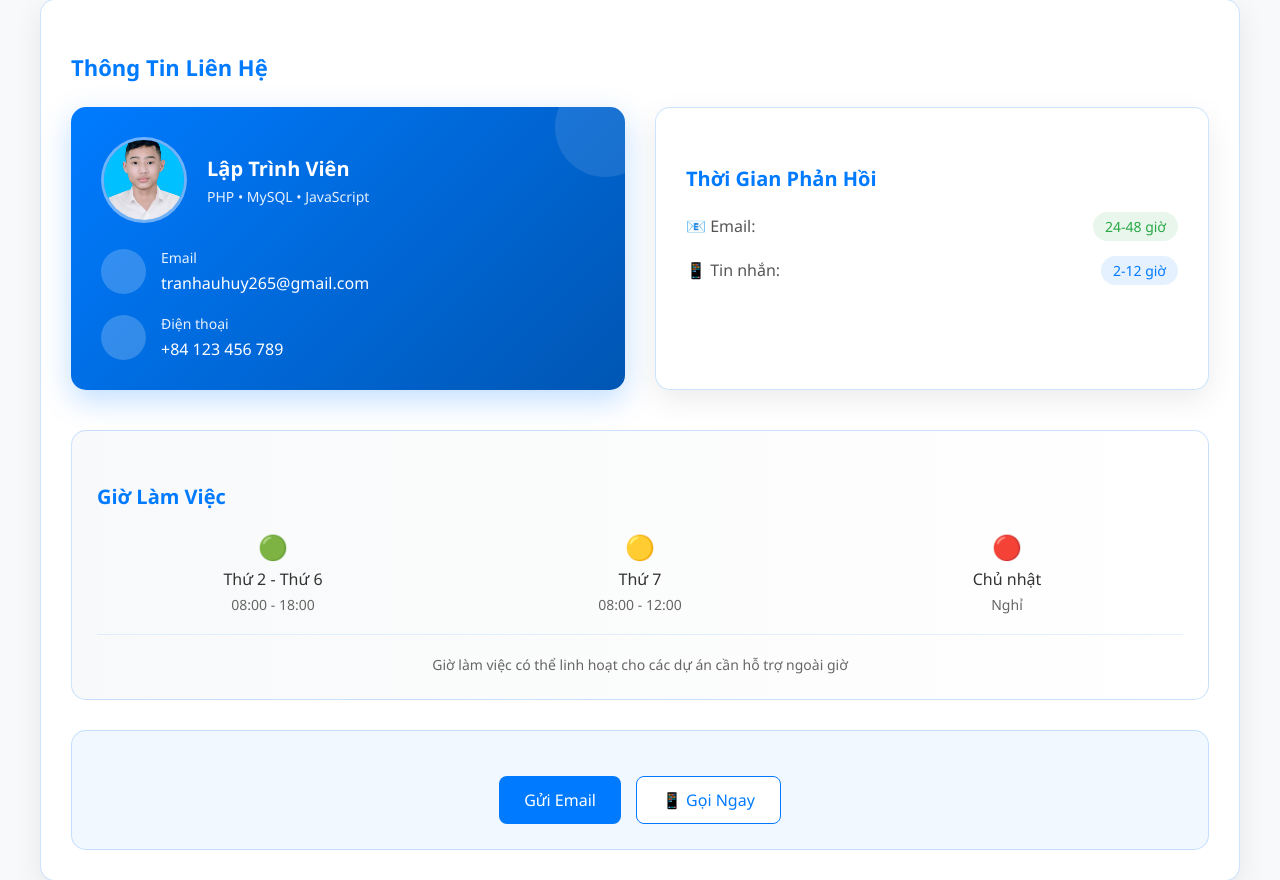
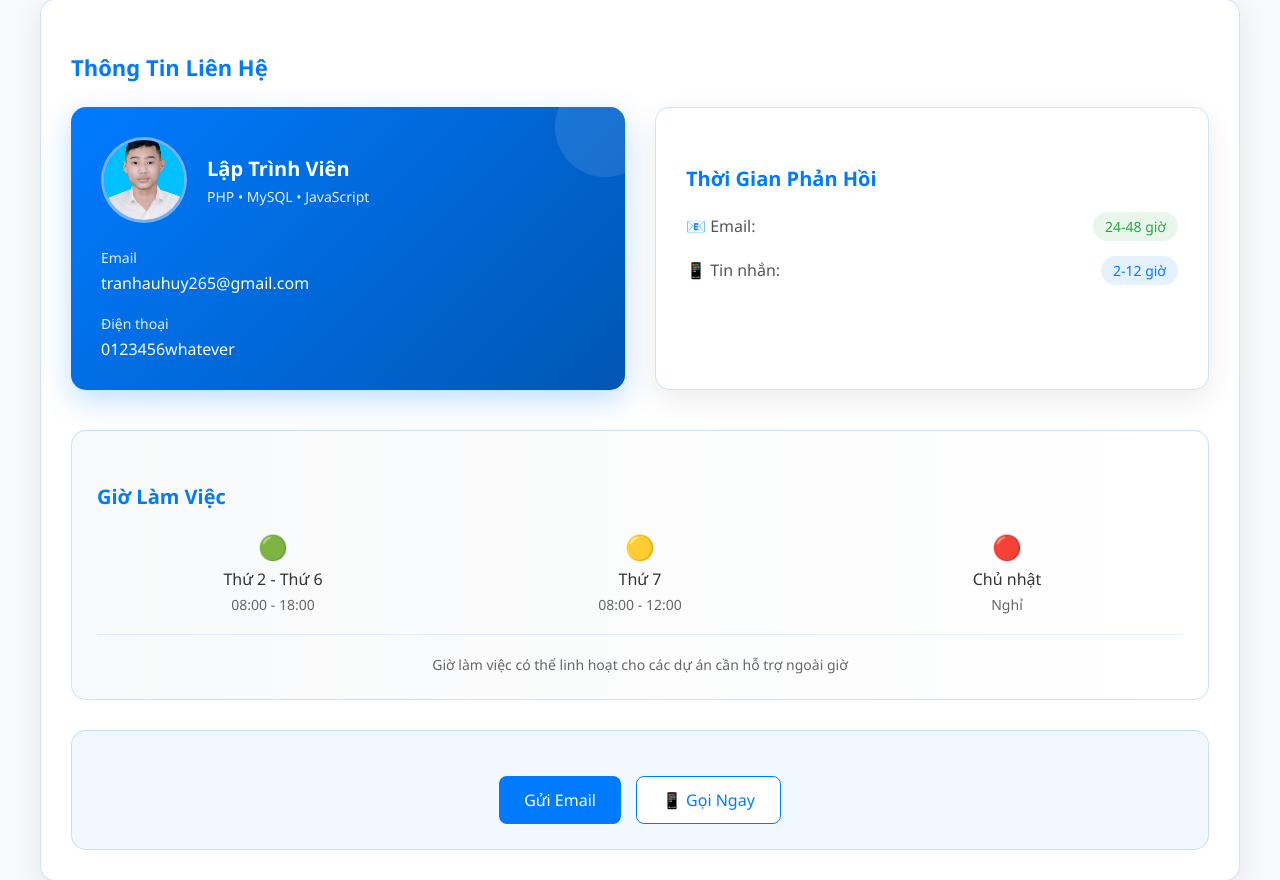
Before and after one commit to FirstEnder02/HBlog, a PHP site: page /contact.php in a window 1280 px wide. Shown: the part 496-1376 px from the top of the page. Run offline with PHP 8.4, Linux system fonts and the light colour scheme.

Commit message:
Major submit

```diff
--- a/contact.php
+++ b/contact.php
@@ -105,17 +105,7 @@
 
                         <div style="margin-top: 25px;">
                             <div style="display: flex; align-items: center; gap: 15px; margin-bottom: 20px;">
-                                <div style="
-                                    width: 45px;
-                                    height: 45px;
-                                    background: rgba(255, 255, 255, 0.2);
-                                    border-radius: 50%;
-                                    display: flex;
-                                    align-items: center;
-                                    justify-content: center;
-                                    font-size: 18px;
-                                ">
-                                </div>
+
                                 <div>
                                     <p style="color: rgba(255, 255, 255, 0.9); margin: 0 0 5px 0; font-size: 14px;">Email</p>
                                     <a href="mailto:tranhauhuy265@gmail.com" style="color: white; text-decoration: none; font-size: 16px; font-weight: 500;">
@@ -125,22 +115,9 @@
                             </div>
 
                             <div style="display: flex; align-items: center; gap: 15px;">
-                                <div style="
-                                    width: 45px;
-                                    height: 45px;
-                                    background: rgba(255, 255, 255, 0.2);
-                                    border-radius: 50%;
-                                    display: flex;
-                                    align-items: center;
-                                    justify-content: center;
-                                    font-size: 18px;
-                                ">
-                                </div>
                                 <div>
                                     <p style="color: rgba(255, 255, 255, 0.9); margin: 0 0 5px 0; font-size: 14px;">Điện thoại</p>
-                                    <a href="tel:+84123456789" style="color: white; text-decoration: none; font-size: 16px; font-weight: 500;">
-                                        +84 123 456 789
-                                    </a>
+                                    <a href="tel:+84777102004" style="color: white; text-decoration: none; font-size: 16px; font-weight: 500;">0123456whatever</a>
                                 </div>
                             </div>
                         </div>
--- a/index.php
+++ b/index.php
@@ -54,7 +54,7 @@
         <div class="content-card">
             <h2 style="color: #007bff; margin-bottom: 25px; padding-bottom: 15px; border-bottom: 2px solid rgba(0, 123, 255, 0.3); font-size: 28px; display: flex; align-items: center; gap: 10px; justify-content: space-between;">
                 <span style="display: flex; align-items: center; gap: 10px;">
-                    <span style="font-size: 24px;">📝</span> Bài Viết Mới Nhất
+                    <span style="font-size: 24px;"></span> Bài Viết Mới Nhất
                 </span>
                 <a href="posts.php" style="font-size: 14px; color: #007bff; text-decoration: none; display: flex; align-items: center; gap: 5px;">
                     Xem tất cả →
```
Also changed, not shown: posts.php (+2 -7 lines), assets/asd.png (added).
